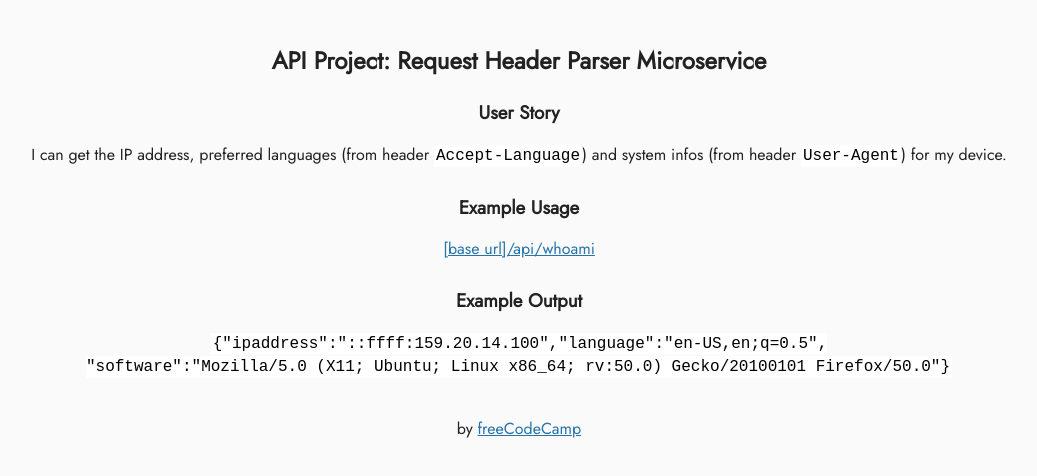
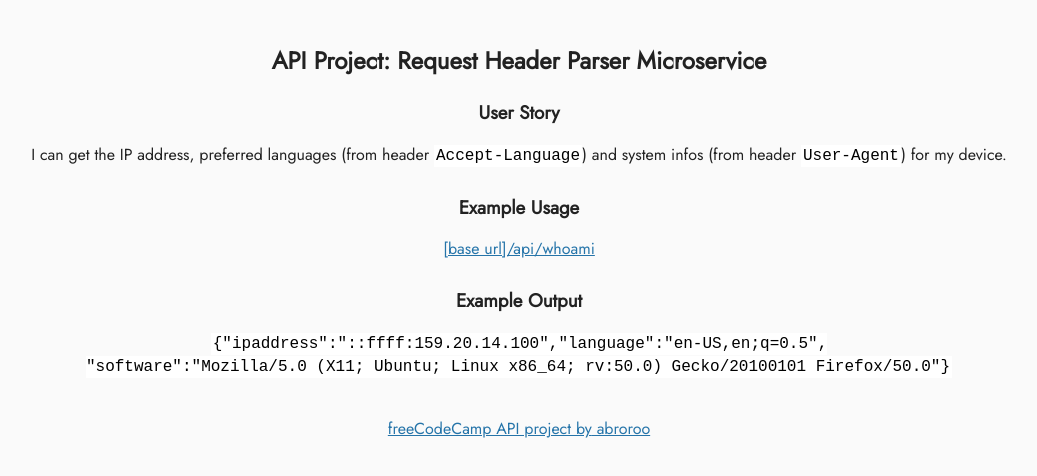
Before and after one commit to abroroo/req-header-microservice, a website: page views/index.html in a window 1280 px wide. Shown: the whole page, without its empty margins (121-1158 px from the left). Drawn offline with Linux system fonts and the light colour scheme; files that its build step writes are made by us from their sources; files whose address does not match are found by name; a web font is replaced by a local one.

```diff
--- a/views/index.html
+++ b/views/index.html
@@ -24,7 +24,7 @@
  </div>
  <div class="footer">
    <p>
-     by <a href="https://www.freecodecamp.org">freeCodeCamp</a>
+    <a href="https://www.freecodecamp.org">freeCodeCamp API project by<a href="https://github.com/abroroo"> abroroo</a></a>
    </p>
  </div>
 
```
